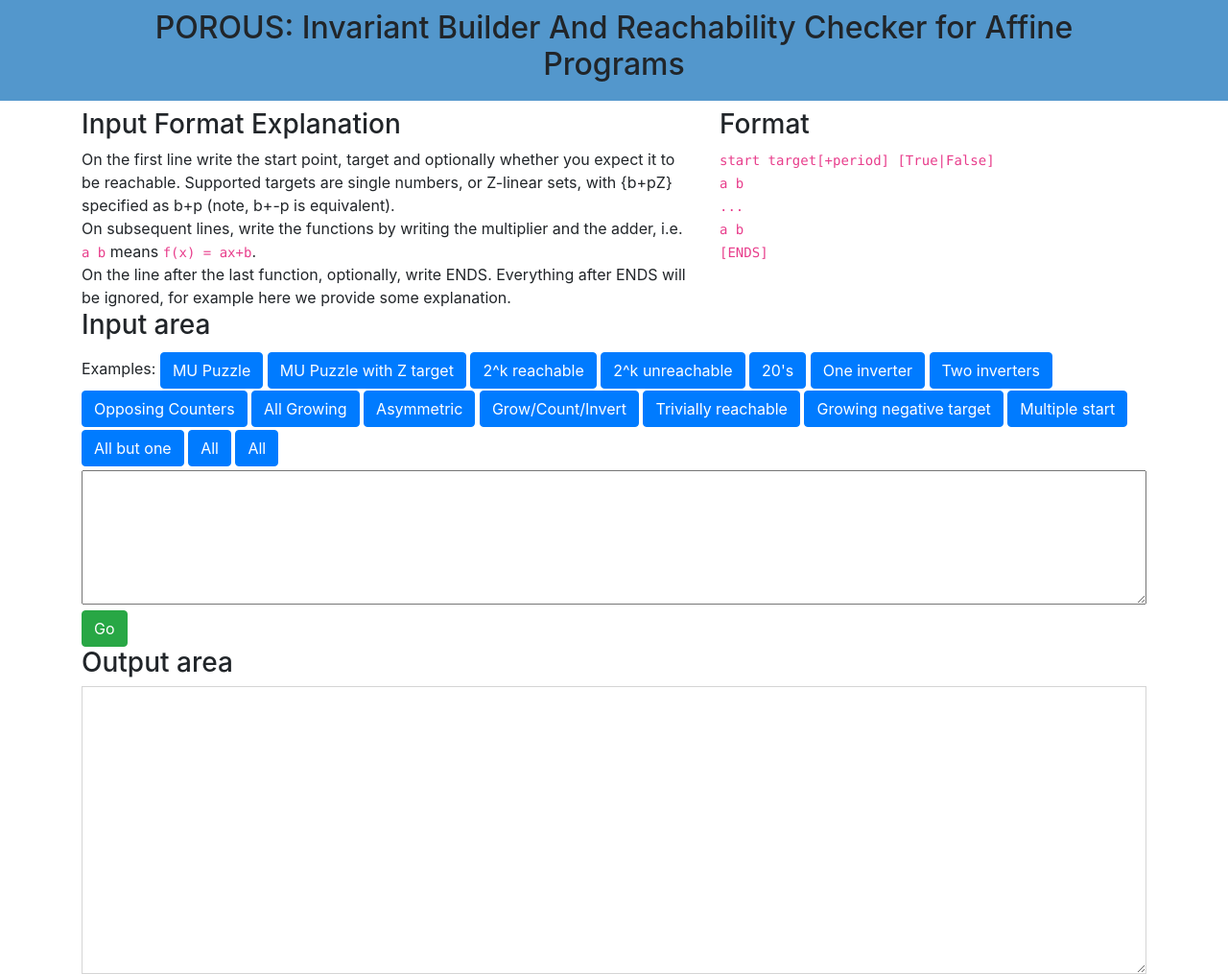
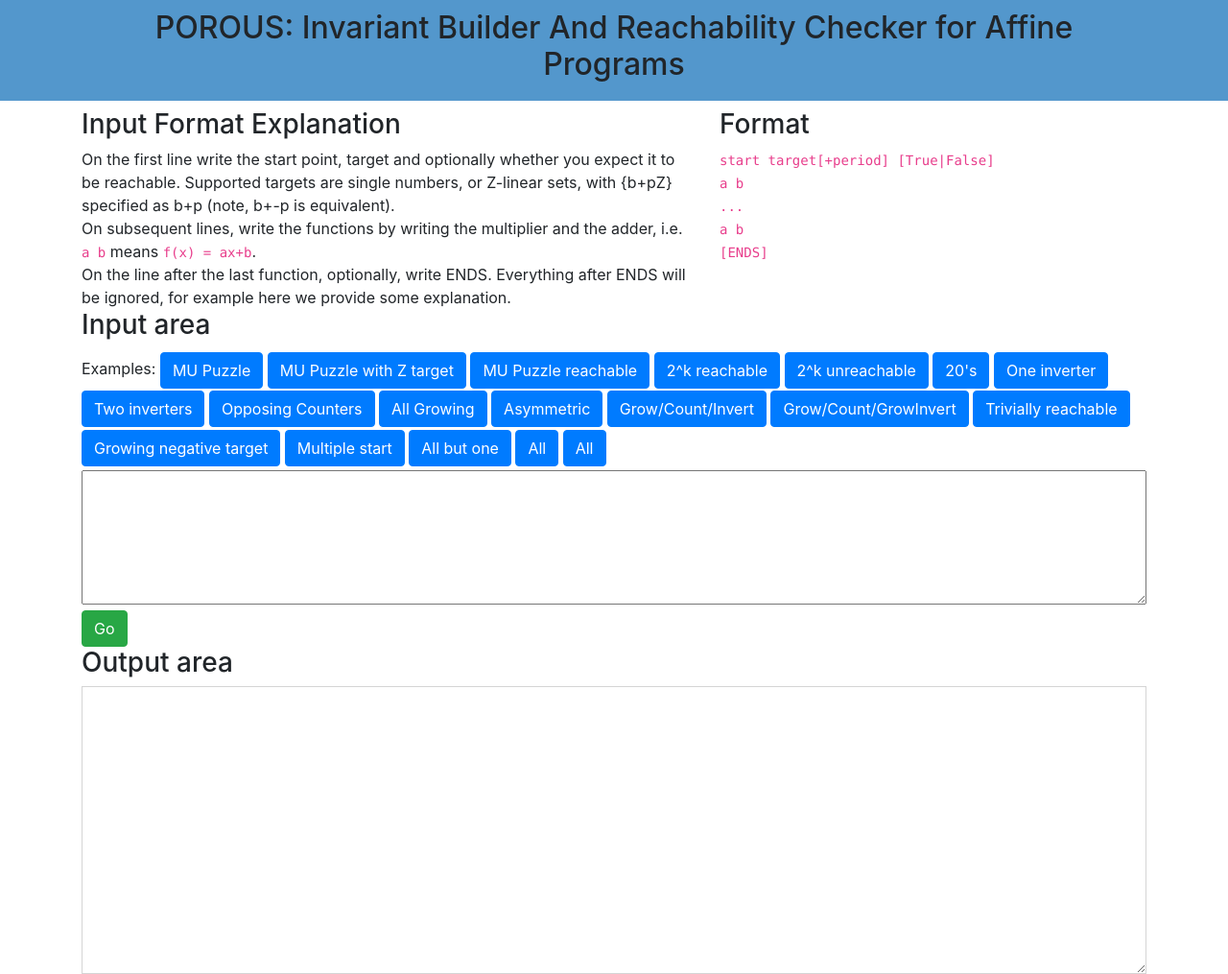
Before and after one commit to davidjpurser/porous-tool, a plain HTML site: page index.html in a window 1280 px wide. Shown: the top 1015 px of the page at 96% size. Drawn offline with Linux system fonts and the light colour scheme.

Commit message:
another example, previously breaking

```diff
--- a/index.html
+++ b/index.html
@@ -65,6 +65,11 @@ Hofstadter mu puzzle
 2 0
 ENDS
 Hofstadter mu puzzle with the target of any multiple of three">MU Puzzle with Z target</button>
+<button class="example btn btn-primary" data="1 5 True
+1 -3
+2 0
+ENDS
+Hofstadter mu puzzle reachable">MU Puzzle reachable</button>
             <button class="example btn btn-primary" data="2 32 True
 2 0
 ENDS
@@ -118,6 +123,11 @@ Observe the inverter makes the infinite set asymmetric. Differing by 23.
 -1 23
 1 23
 ">Grow/Count/Invert</button>
+<button class="example btn btn-primary" data="1 15 False
+5 4
+-2 0
+1 28
+">Grow/Count/GrowInvert</button>
 <button class="example btn btn-primary" data="1 1 True
 2 0
 ">Trivially reachable</button>
```
